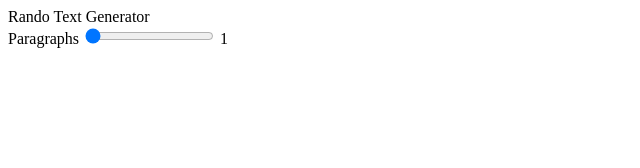
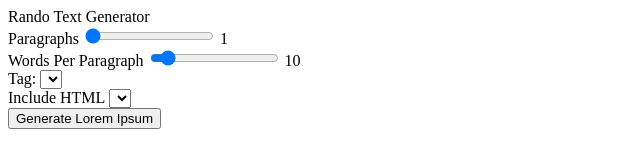
Before and after one commit to swlodawski/Rando-Text-Generator, a plain HTML site: page index.html in a window 1280 px wide. Shown: the whole page, without its empty margins (0-640 px from the left). Drawn offline with Linux system fonts and the light colour scheme.

Commit message:
Added sections for words, html tags, yes/no selections, a button element and space for rando generated text.

```diff
--- a/index.html
+++ b/index.html
@@ -19,8 +19,30 @@
             value="1">
             <span id="paragraphsValue">1</span>
         </div>
-
+        <div class="words">
+            <label for="words">Words Per Paragraph</label>
+            <input
+            type="range"
+            id="words"
+            min="1"
+            max="100"
+            value="10">
+            <span id="wordsValue">10</span>
+        </div>
+        <div class="tags">
+            <label for="tags">Tag:</label>
+            <select id="tags"></select>
+        </div>
+        <div class="include">
+            <label for="include">Include HTML</label>
+            <select id="include">
+                <option value="Yes"></option>
+                <option value="No"></option>
+            </select>
+        </div>
+        <button id="generate">Generate Lorem Ipsum</button>
     </div>
+    <div class="output"></div>
   </main>
 <script src="./script.js"></script>
 </body>
```
